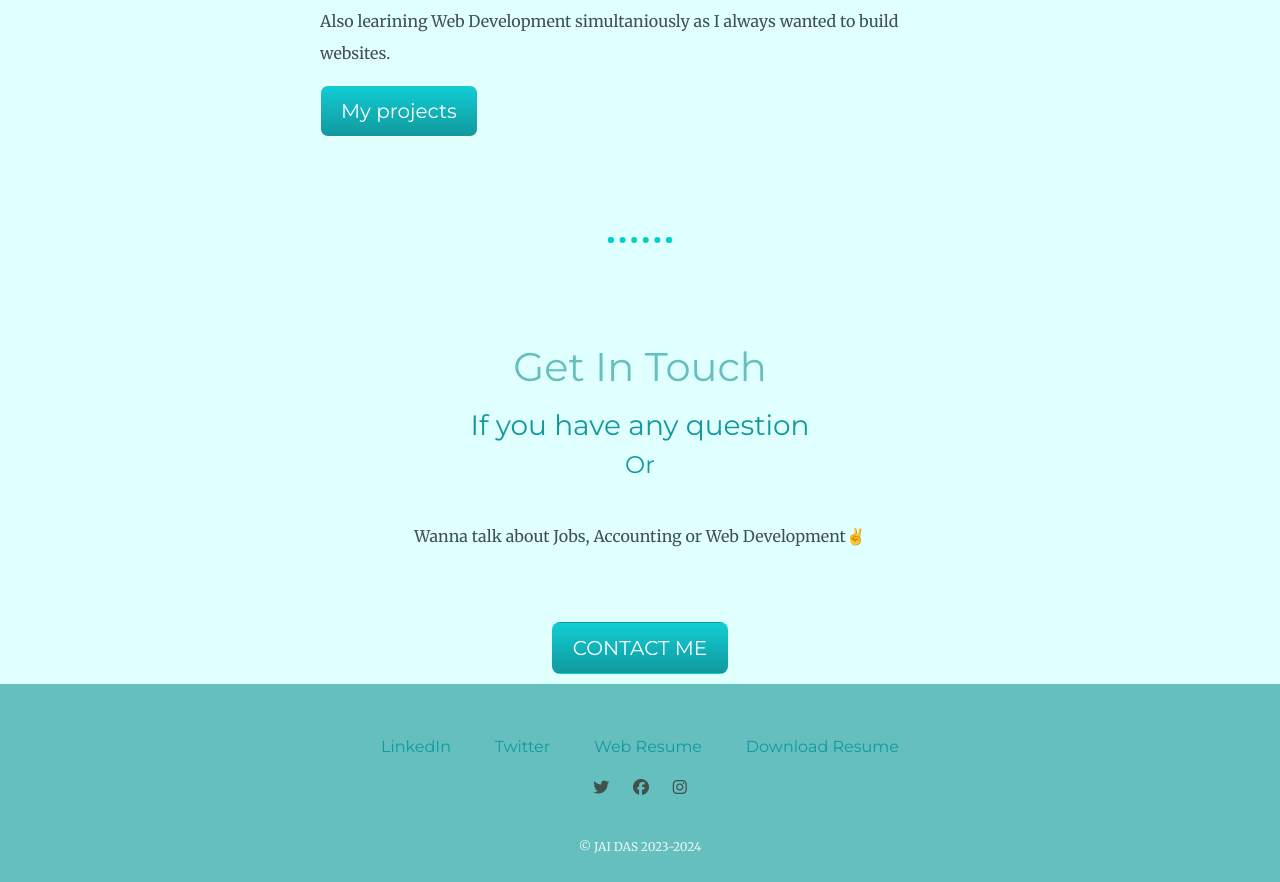
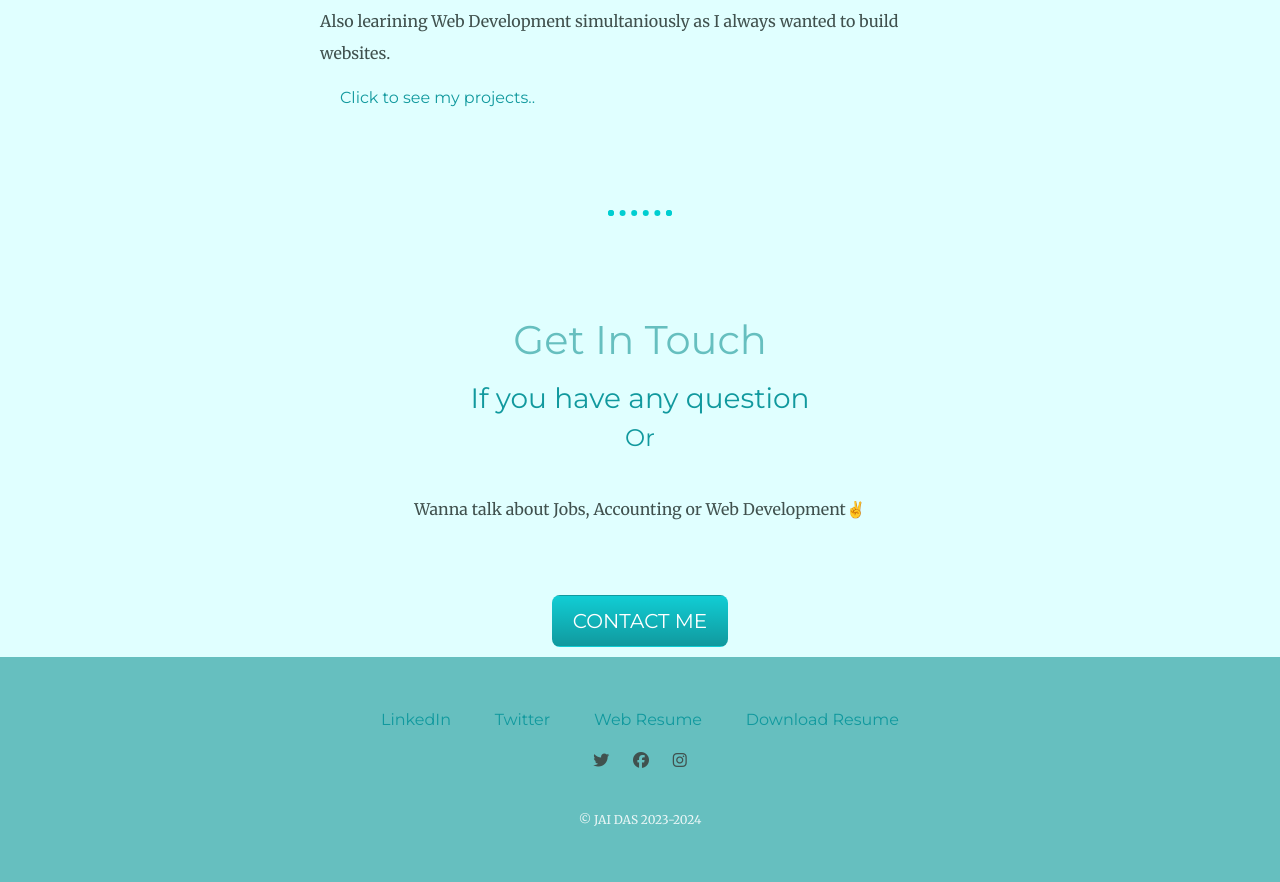
Before and after one commit to jaidas/Jai-Das-WebSite, a website: page index.html in a window 1280 px wide. Shown: the part 1651-2533 px from the top of the page. Drawn offline with nearby package versions, Linux system fonts and the light colour scheme.

Commit message:
fifth commit

```diff
--- a/index.html
+++ b/index.html
@@ -71,15 +71,11 @@
             Also learining Web Development simultaniously as I always wanted to
             build websites.
           </p>
+          <a href="" data-toggle="modal" data-target="#exampleModal"
+            >Click to see my projects..</a
+          >
+
           <!-- Button trigger modal -->
-          <button
-            type="button"
-            class="btn btn-light btn-sm"
-            data-toggle="modal"
-            data-target="#exampleModal"
-          >
-            My projects
-          </button>
 
           <!-- Modal -->
           <div
```
